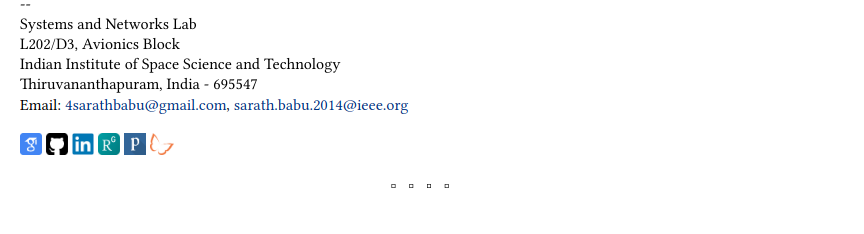
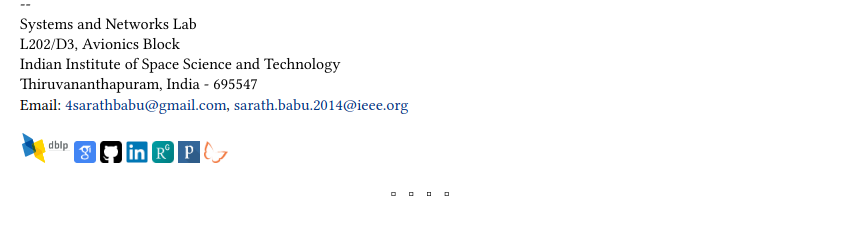
Before and after one commit to akshay-rachakonda/akshay-rachakonda.github.io, a plain HTML site: page index.html in a window 1280 px wide. Shown: the part 268-502 px from the top of the page, without its empty margins (0-864 px from the left). Drawn offline with Linux system fonts and the light colour scheme.

Commit message:
Commit_05_Oct_2020

```diff
--- a/index.html
+++ b/index.html
@@ -33,7 +33,8 @@ Indian Institute of Space Science and Technology <br />
 Thiruvananthapuram, India - 695547 <br />
 <img src="images/email.png"></p>
 
-<p><a href="https://scholar.google.co.in/citations?user=1Rtwe0QAAAAJ&amp;hl=en&amp;oi=ao
+<p><a href="https://dblp.org/pid/176/5876.html" title="dblp"><img src="images/dblp.png" height=30></a>
+<a href="https://scholar.google.co.in/citations?user=1Rtwe0QAAAAJ&amp;hl=en&amp;oi=ao
 " title="Google Scholar"><img src="images/googlescholar.png"
 height=22></a>
 <a href="https://github.com/4sarathbabu" title="GitHub"><img src="images/github.png" height=22></a>
```
Also changed, not shown: activities.html (+1 -1 lines), images/dblp.png (added).
